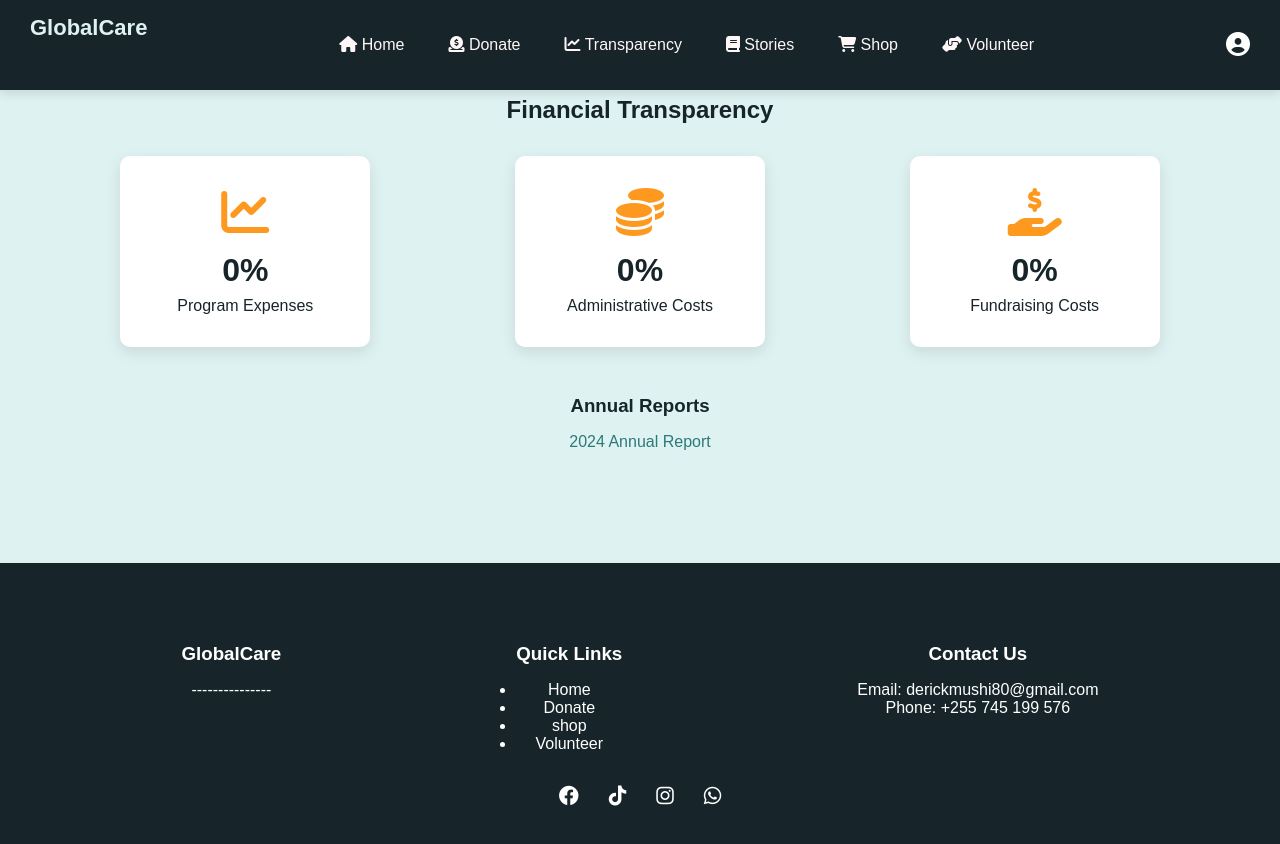
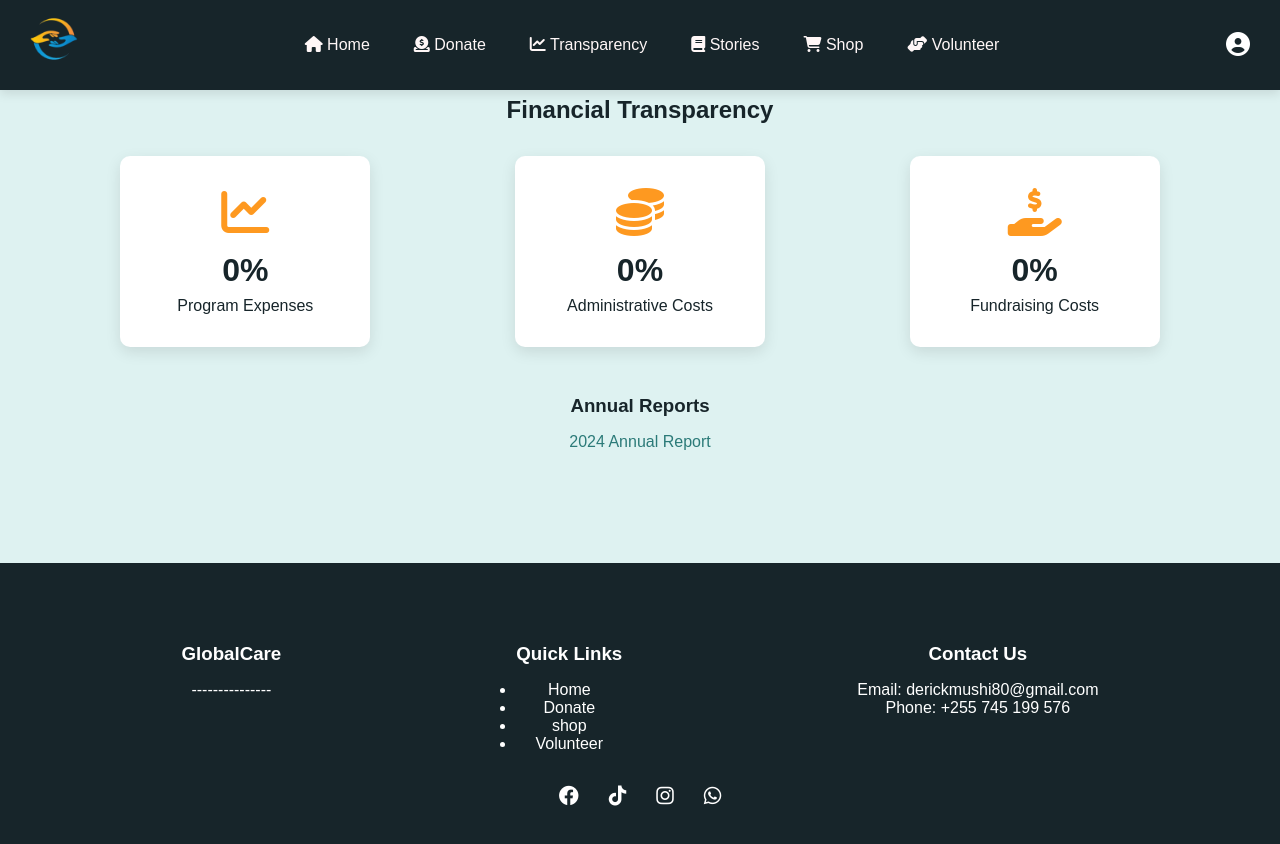
Before and after one commit to dzungofficial/charity, a plain HTML site: page transparency.html in a window 1280 px wide. Drawn offline with Linux system fonts and the light colour scheme.

Commit message:
Update transparency.html

```diff
--- a/transparency.html
+++ b/transparency.html
@@ -10,7 +10,9 @@
 <body>
     <!-- Dashboard Navigation -->
     <nav class="dashboard-nav">
-        <div class="logo">GlobalCare</div>
+        <div class="logo">
+            <img src="images/logo.png" alt="Nexus Of Hope Logo">
+        </div>
         <ul class="nav-links">
             <li><a href="index.html"><i class="fas fa-home"></i> Home</a></li>
             <li><a href="donation.html"><i class="fas fa-donate"></i> Donate</a></li>
```
